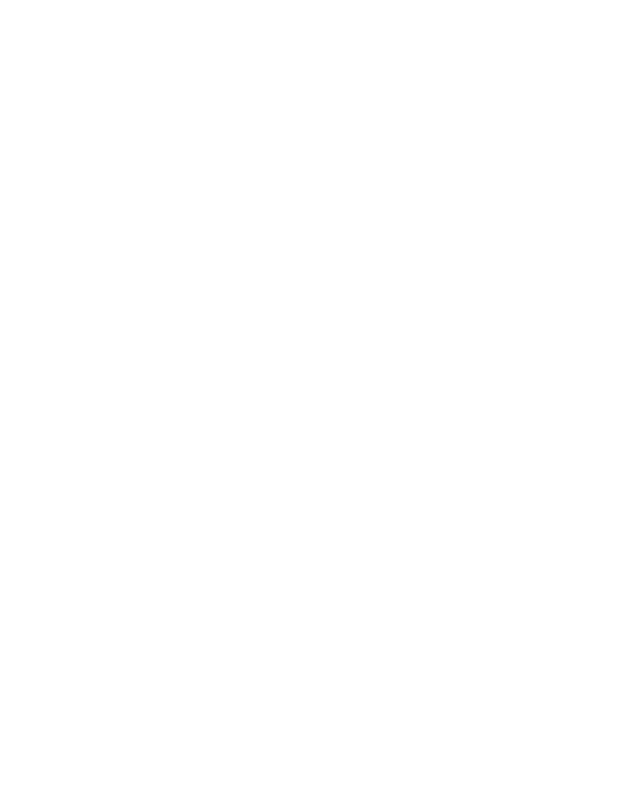
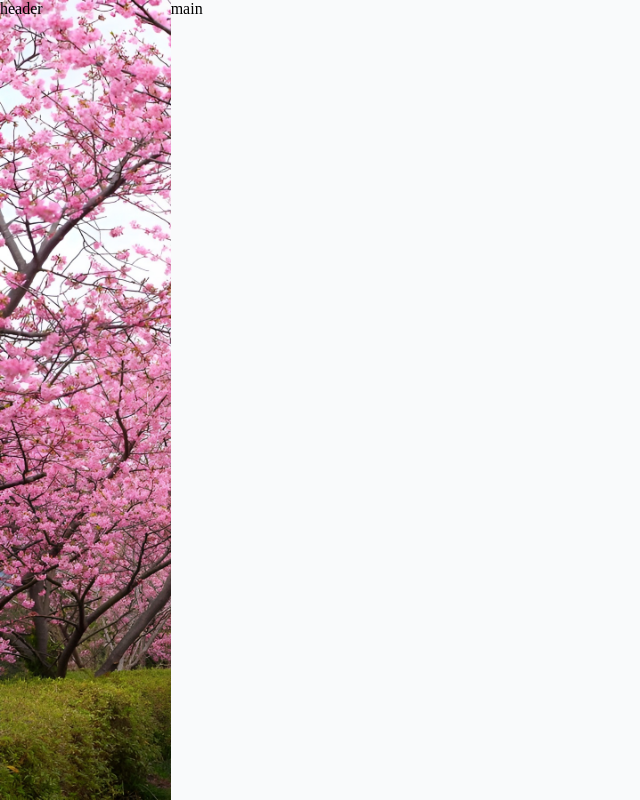
Before and after one commit to rayx3000/sign-up-form, a plain HTML site: page index.html in a window 1280 px wide. Shown: the whole page, without its empty margins (0-640 px from the left). Drawn offline with Linux system fonts and the light colour scheme.

Commit message:
set up html and css content for arrangement

```diff
--- a/index.html
+++ b/index.html
@@ -7,6 +7,11 @@
     <link rel="stylesheet" href="styles.css">
 </head>
 <body>
-
+    <header>
+        header
+    </header>
+    <main>
+        main
+    </main>
 </body>
 </html>
--- a/styles.css
+++ b/styles.css
@@ -0,0 +1,23 @@
+body{
+    display: flex;
+    flex: 1;
+    margin: 0;
+    height: 100vh;
+}
+
+header{
+    background-image: url("./assets/sakura.jpeg");
+    background-repeat: no-repeat;
+    background-size: cover;
+    display: flex;
+    flex: 1 1 0;
+    margin: 0;
+}
+
+main{
+    min-height: 100vh;
+    height: auto;
+    flex-basis: 60%;
+    flex-grow: 2;
+    background-color: #F9FAFB;
+}
```
Also changed, not shown: assets/odin-lined.png (added), assets/sakura.jpeg (added).
